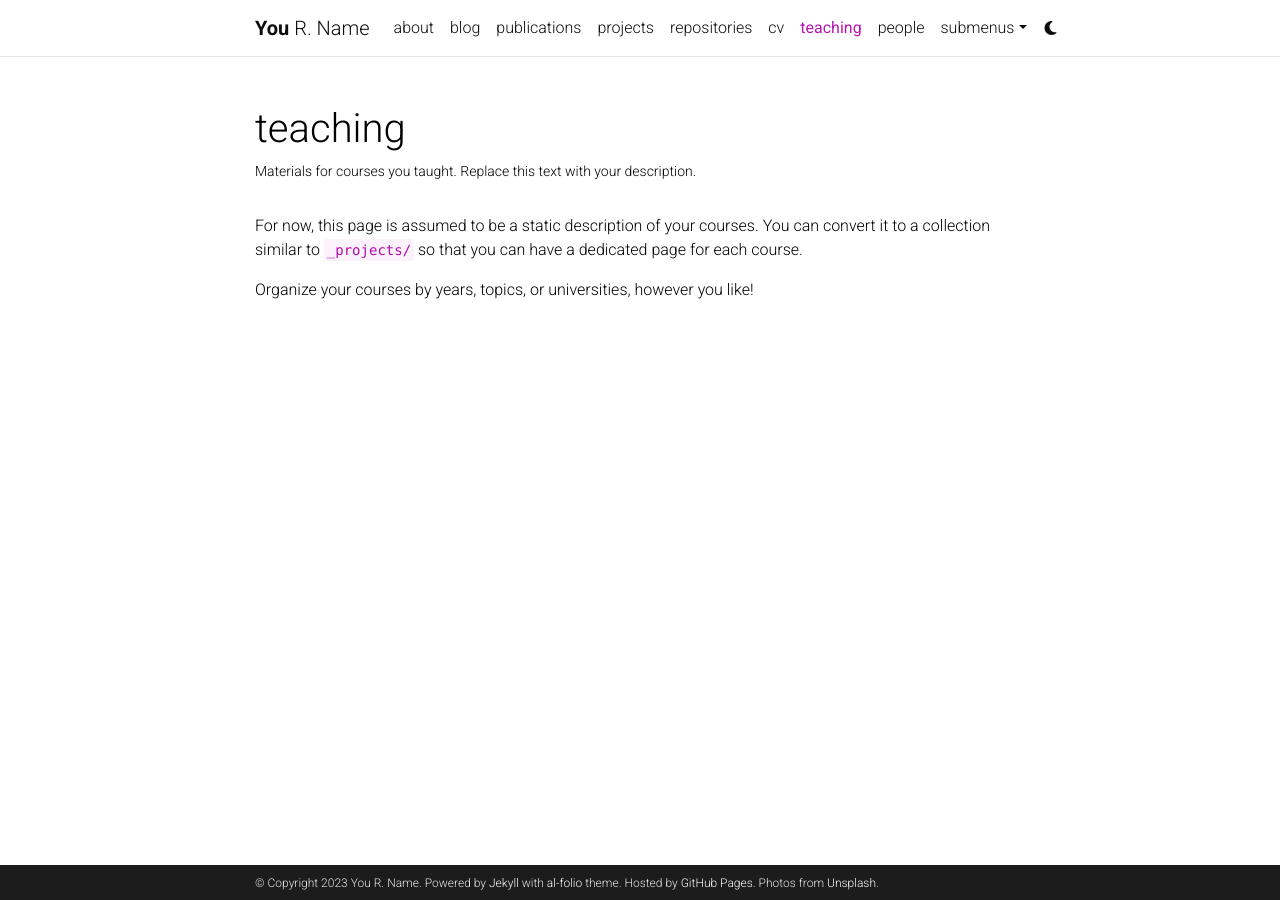
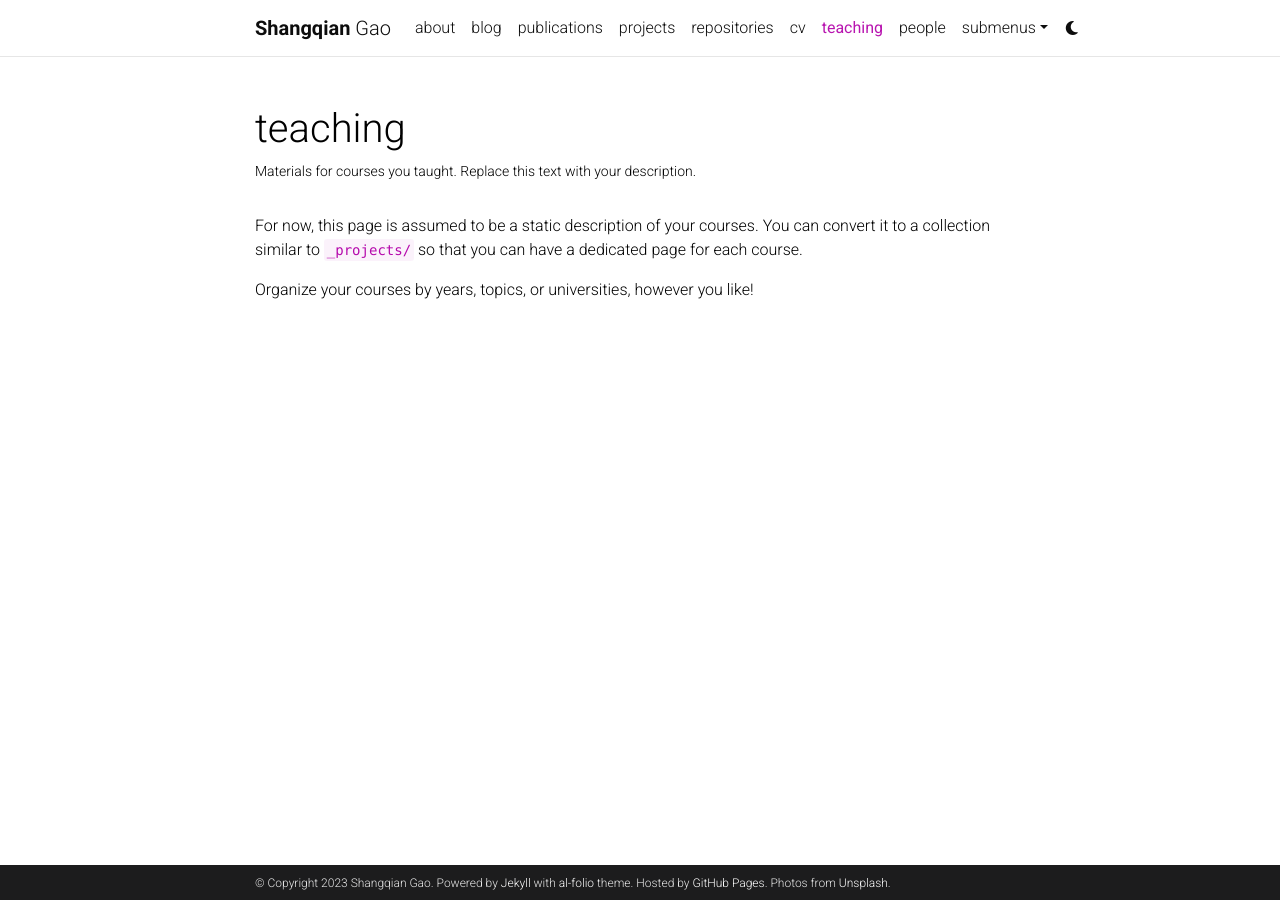
Before and after one commit to gaosh/gaosh.github.io, a Jekyll site: the page built from _pages/teaching.md, in a window 1280 px wide. Built offline with Jekyll 4.4.1, drawn with Linux system fonts in a browser that asks for light colours; comment, search, counter and statistics services are not loaded; a style sheet for code colours, icons or effects is not loaded.

Commit message:
Update _config.yml

```diff
--- a/_config.yml
+++ b/_config.yml
@@ -3,10 +3,10 @@
 # -----------------------------------------------------------------------------
 
 title: blank # the website title (if blank, full name will be used instead)
-first_name: You
-middle_name: R.
-last_name: Name
-email: you@example.com
+first_name: Shangqian
+middle_name:
+last_name: Gao
+email: shg84@pitt.edu
 description: > # the ">" symbol means to ignore newlines until "footer_text:"
   A simple, whitespace theme for academics. Based on [*folio](https://github.com/bogoli/-folio) design.
 footer_text: >
@@ -18,8 +18,8 @@
 lang: en # the language of your site (for example: en, fr, cn, ru, etc.)
 icon: ⚛️  # the emoji used as the favicon (alternatively, provide image name in /assets/img/)
 
-url: https://alshedivat.github.io # the base hostname & protocol for your site
-baseurl: /al-folio # the subpath of your site, e.g. /blog/
+url: https://gaosh.github.io # the base hostname & protocol for your site
+baseurl: /gaosh # the subpath of your site, e.g. /blog/
 last_updated: false # set to true if you want to display last updated in the footer
 impressum_path:  # set to path to include impressum link in the footer, use the same path as permalink in a page, helps to conform with EU GDPR
 
```
